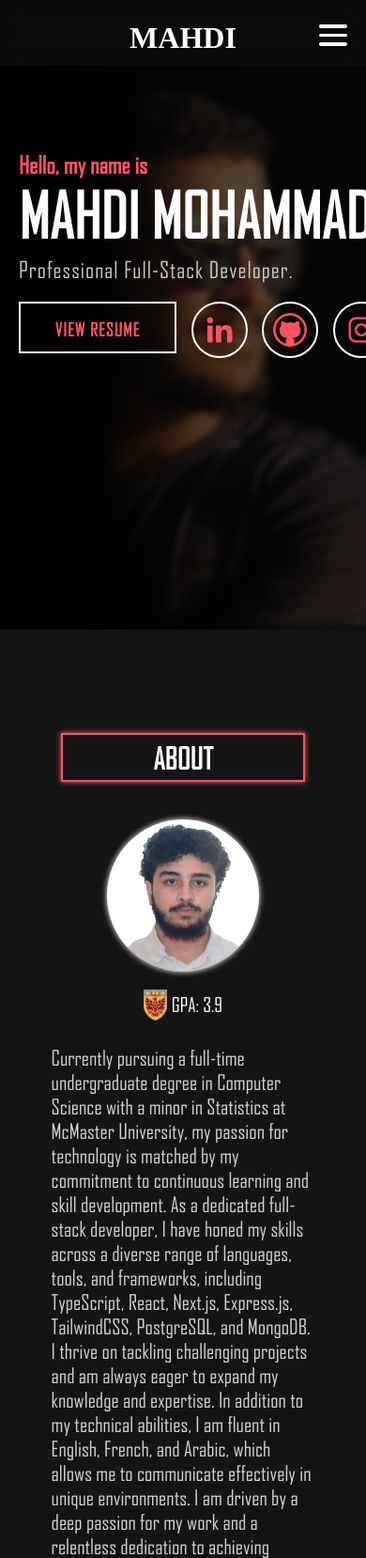
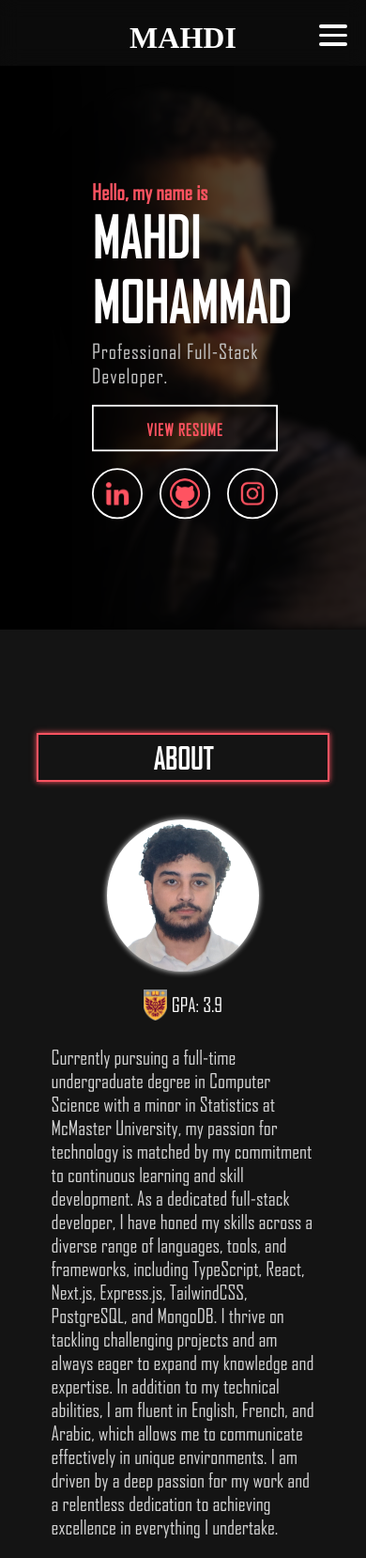
Before and after one commit to mahdixmohammad/Personal_Website, a website built with webpack: page src/index.html in a window 390 px wide. Shown: the top 1658 px of the page at 94% size. Built offline with nearby package versions, Linux system fonts and the light colour scheme; files whose address does not match are found by name.

Commit message:
Fix scaling bug with headline, make view project and github buttons 100% width on small screens, slightly adjust font size of description

```diff
--- a/src/index.scss
+++ b/src/index.scss
@@ -666,11 +666,11 @@ footer {
 }
 @media only screen and (max-width: 500px) {
 	#headline {
-		transform: scale(0.8);
+		scale: 0.8;
 	}
 	section:nth-of-type(2) p {
 		text-align: left;
-		font-size: 22px;
+		font-size: 21px;
 	}
 	.information {
 		width: 95%;
@@ -686,6 +686,11 @@ footer {
 		row-gap: 20px;
 		flex-wrap: wrap;
 		margin-top: 45px;
+
+		.view-project,
+		.git-project {
+			width: 100%;
+		}
 	}
 	#footer-links a {
 		font-size: 14px;
@@ -705,13 +710,13 @@ footer {
 @media only screen and (max-width: 415px) {
 	#headline {
 		height: 410px;
-		margin-top: 90px;
 	}
 }
-@media only screen and (max-width: 375px) {
+@media only screen and (max-width: 400px) {
 	#headline {
 		width: 260px;
-		margin-top: 50px;
+		margin-top: 100px;
+		scale: 0.9;
 	}
 	#links {
 		flex-direction: column;
```
